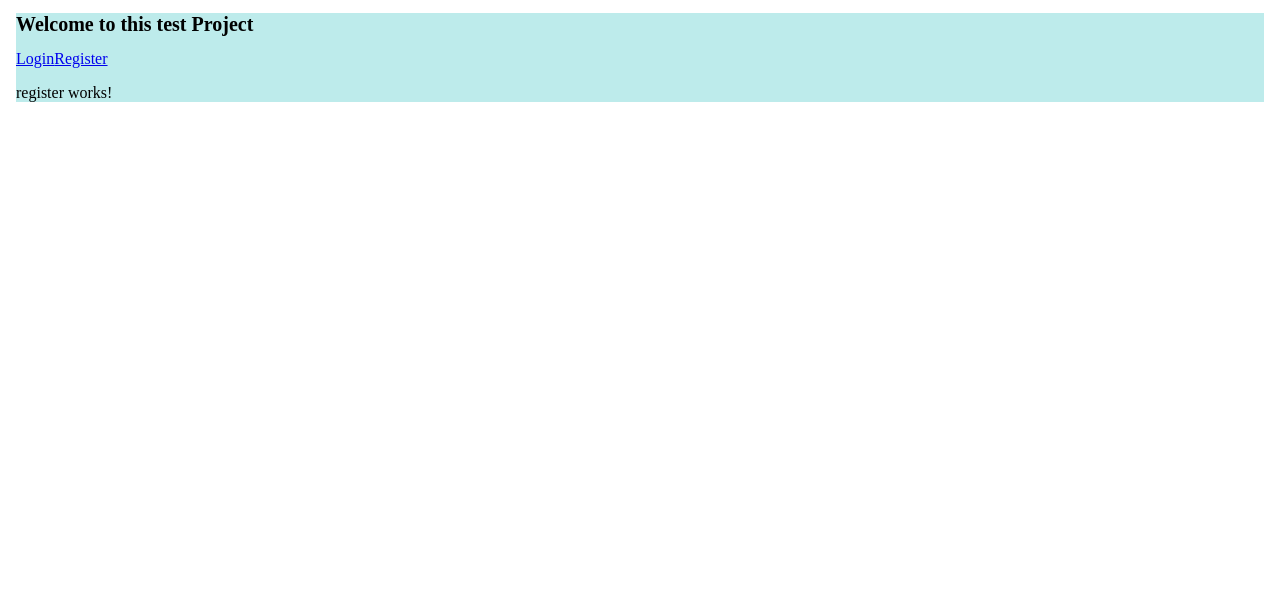
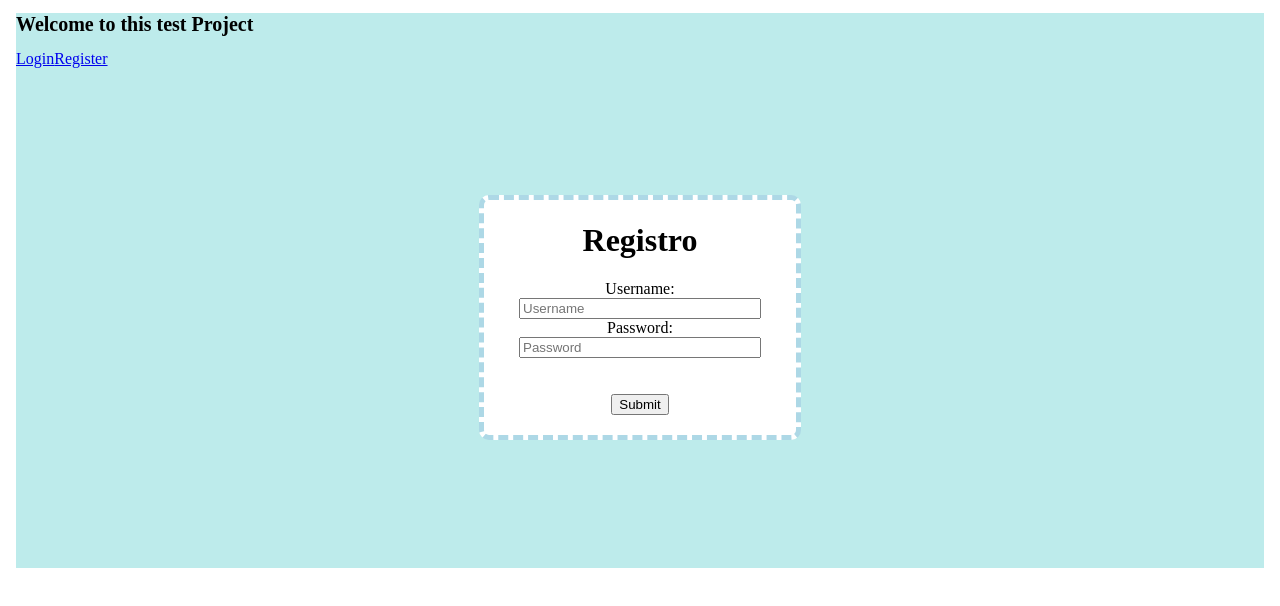
Before and after one commit to IafigliolaGabriele/prepa, an Angular app: page /register in a window 1280 px wide. Shown: the top 606 px of the page. Built offline with nearby package versions, Linux system fonts and the light colour scheme.

Commit message:
Destruccion del registro

```diff
--- a/src/app/login/login.component.html
+++ b/src/app/login/login.component.html
@@ -1,7 +1,7 @@
 
 	<div class="flex-container">
 		<div>
-			<h1>Login 2</h1>
+			<h1>Login</h1>
 			<form action="/action_page.php">
 			  Username:<br>
 			  <input class="input" type="text" name="username" placeholder="Username">
--- a/src/app/register/register.component.css
+++ b/src/app/register/register.component.css
@@ -0,0 +1,25 @@
+.flex-container {
+    display: flex;
+    flex-direction: row;
+    height: 500px;
+    justify-content: center;
+    align-items: center;
+  }
+
+  .flex-container>div {
+        border: 5px dashed lightblue;
+        border-radius: 10px;
+        background-color: white;
+        text-align: center;
+        color: black;
+        width: 25%;
+        padding-bottom: 20px;
+  }
+
+  .input {
+      width: 75%;
+  }
+
+  a{
+      text-align: center;
+  }
--- a/src/app/register/register.component.html
+++ b/src/app/register/register.component.html
@@ -1,3 +1,15 @@
-<p>
-  register works!
-</p>
+<div class="flex-container">
+		<div>
+			<h1>Registro</h1>
+			<form action="/action_page.php">
+			  Username:<br>
+			  <input class="input" type="text" name="username" placeholder="Username">
+			  <br>
+			  Password:<br>
+			  <input class="input" type="password" name="password" placeholder="Password">
+			  <br>
+			  <br><br>
+			  <input type="submit" value="Submit">
+			</form>
+		</div>
+	</div>
```
